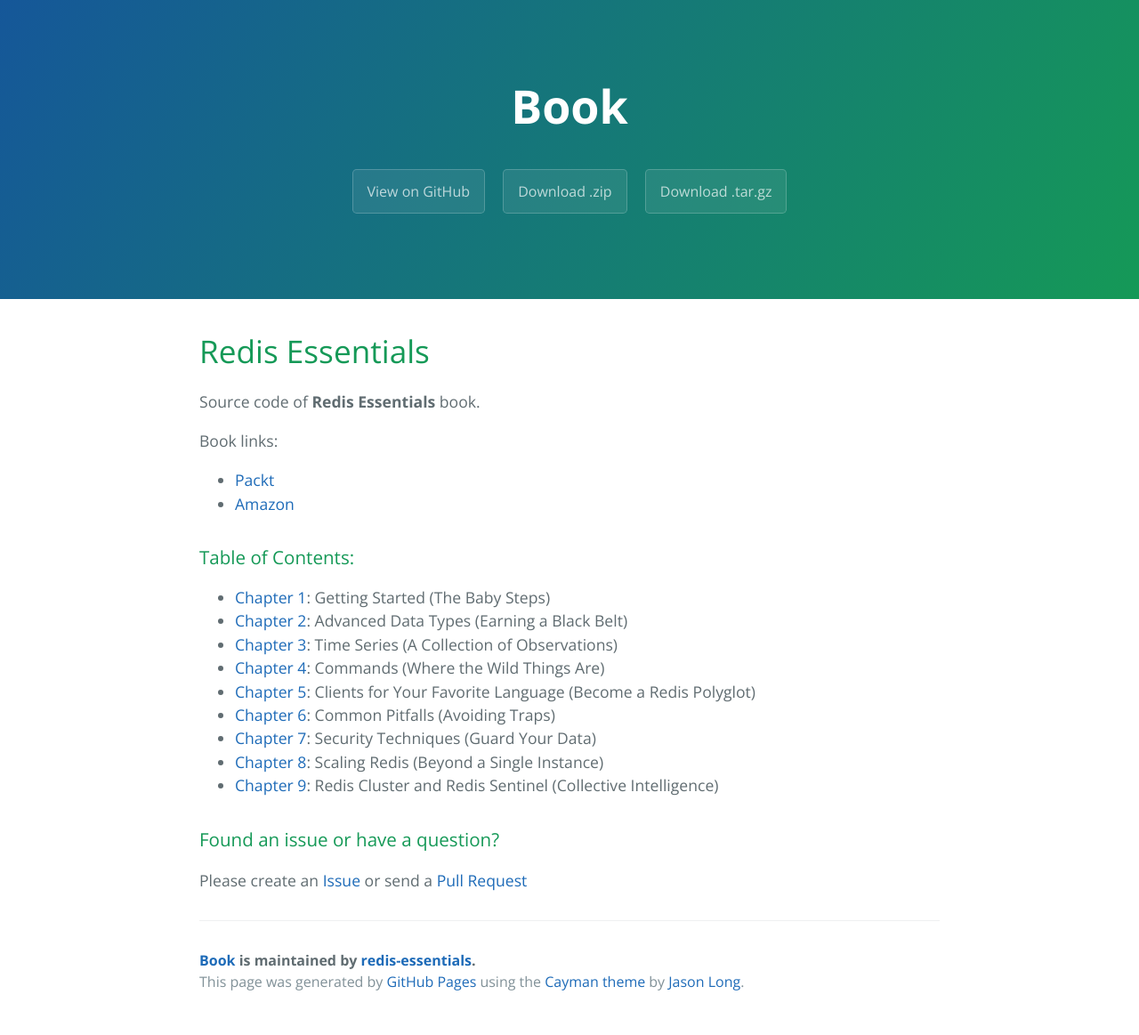
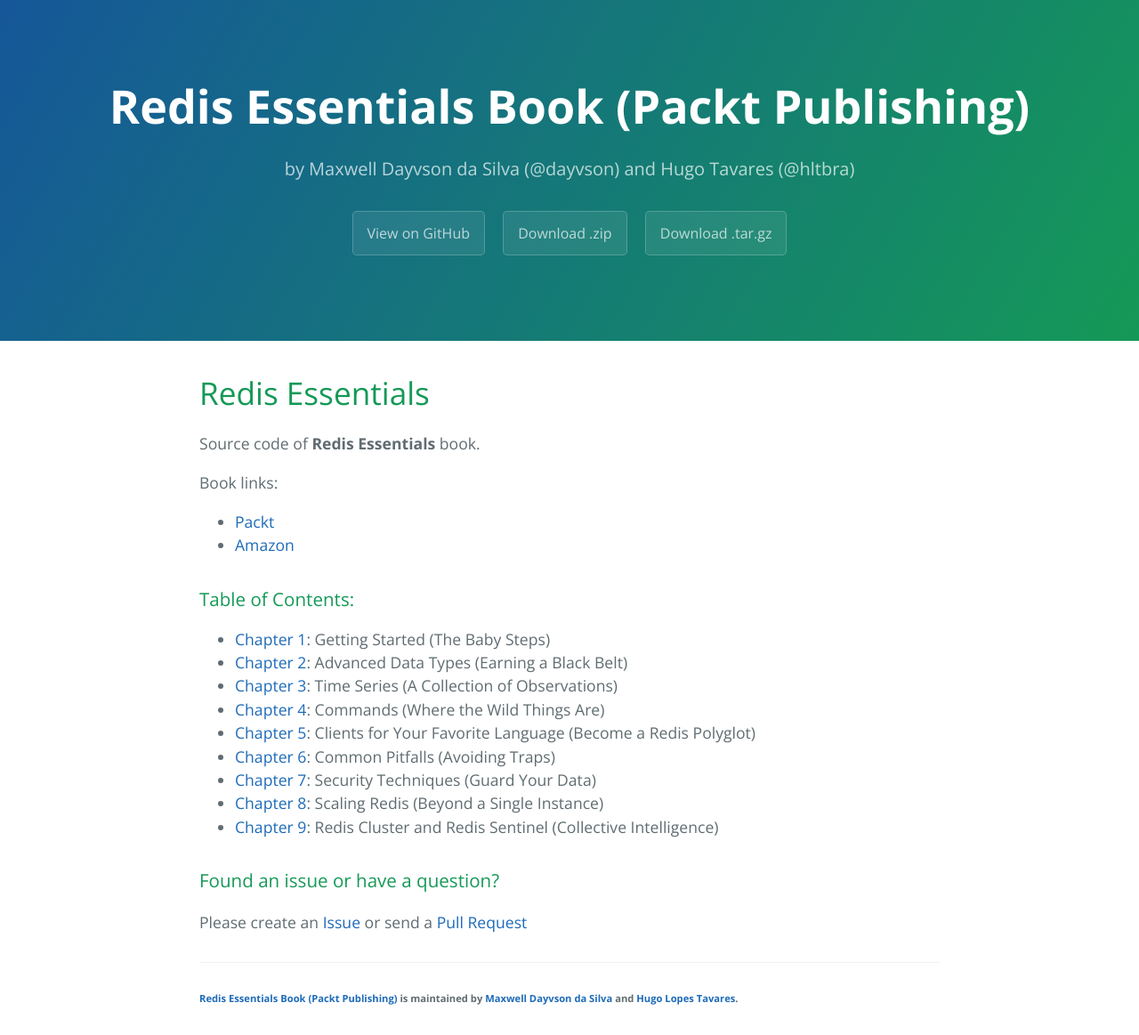
Before and after one commit to redis-essentials/book, a plain HTML site: page index.html in a window 1280 px wide. Shown: the whole page at 89% size. Drawn offline with nearby package versions, Linux system fonts and the light colour scheme.

Commit message:
change style

```diff
--- a/index.html
+++ b/index.html
@@ -2,7 +2,7 @@
 <html lang="en-us">
   <head>
     <meta charset="UTF-8">
-    <title>Book by redis-essentials</title>
+    <title>Redis Essentials Book (Packt Publishing) by @dayvson and @hltbra</title>
     <meta name="viewport" content="width=device-width, initial-scale=1">
     <link rel="stylesheet" type="text/css" href="stylesheets/normalize.css" media="screen">
     <link href='https://fonts.googleapis.com/css?family=Open+Sans:400,700' rel='stylesheet' type='text/css'>
@@ -11,8 +11,8 @@
   </head>
   <body>
     <section class="page-header">
-      <h1 class="project-name">Book</h1>
-      <h2 class="project-tagline"></h2>
+      <h1 class="project-name">Redis Essentials Book (Packt Publishing)</h1>
+      <h2 class="project-tagline">by Maxwell Dayvson da Silva (@dayvson) and Hugo Tavares (@hltbra)</h2>
       <a href="https://github.com/redis-essentials/book" class="btn">View on GitHub</a>
       <a href="https://github.com/redis-essentials/book/zipball/master" class="btn">Download .zip</a>
       <a href="https://github.com/redis-essentials/book/tarball/master" class="btn">Download .tar.gz</a>
@@ -61,9 +61,7 @@
 <p>Please create an <a href="https://github.com/redis-essentials/book/issues">Issue</a> or send a <a href="https://github.com/redis-essentials/book/pulls">Pull Request</a> </p>
 
       <footer class="site-footer">
-        <span class="site-footer-owner"><a href="https://github.com/redis-essentials/book">Book</a> is maintained by <a href="https://github.com/redis-essentials">redis-essentials</a>.</span>
-
-        <span class="site-footer-credits">This page was generated by <a href="https://pages.github.com">GitHub Pages</a> using the <a href="https://github.com/jasonlong/cayman-theme">Cayman theme</a> by <a href="https://twitter.com/jasonlong">Jason Long</a>.</span>
+      <span class="site-footer-owner"><a href="https://github.com/redis-essentials/book">Redis Essentials Book (Packt Publishing)</a> is maintained by <a href="https://github.com/dayvson">Maxwell Dayvson da Silva</a> and <a href="http://github.com/hltbra">Hugo Lopes Tavares</a>.</span>
       </footer>
 
     </section>
--- a/stylesheets/stylesheet.css
+++ b/stylesheets/stylesheet.css
@@ -234,11 +234,11 @@
 
 @media screen and (min-width: 64em) {
   .site-footer {
-    font-size: 1rem; } }
+    font-size: 0.7rem; } }
 
 @media screen and (min-width: 42em) and (max-width: 64em) {
   .site-footer {
-    font-size: 1rem; } }
+    font-size: 0.7rem; } }
 
 @media screen and (max-width: 42em) {
   .site-footer {
```
Also changed, not shown: params.json (+1 -1 lines).
